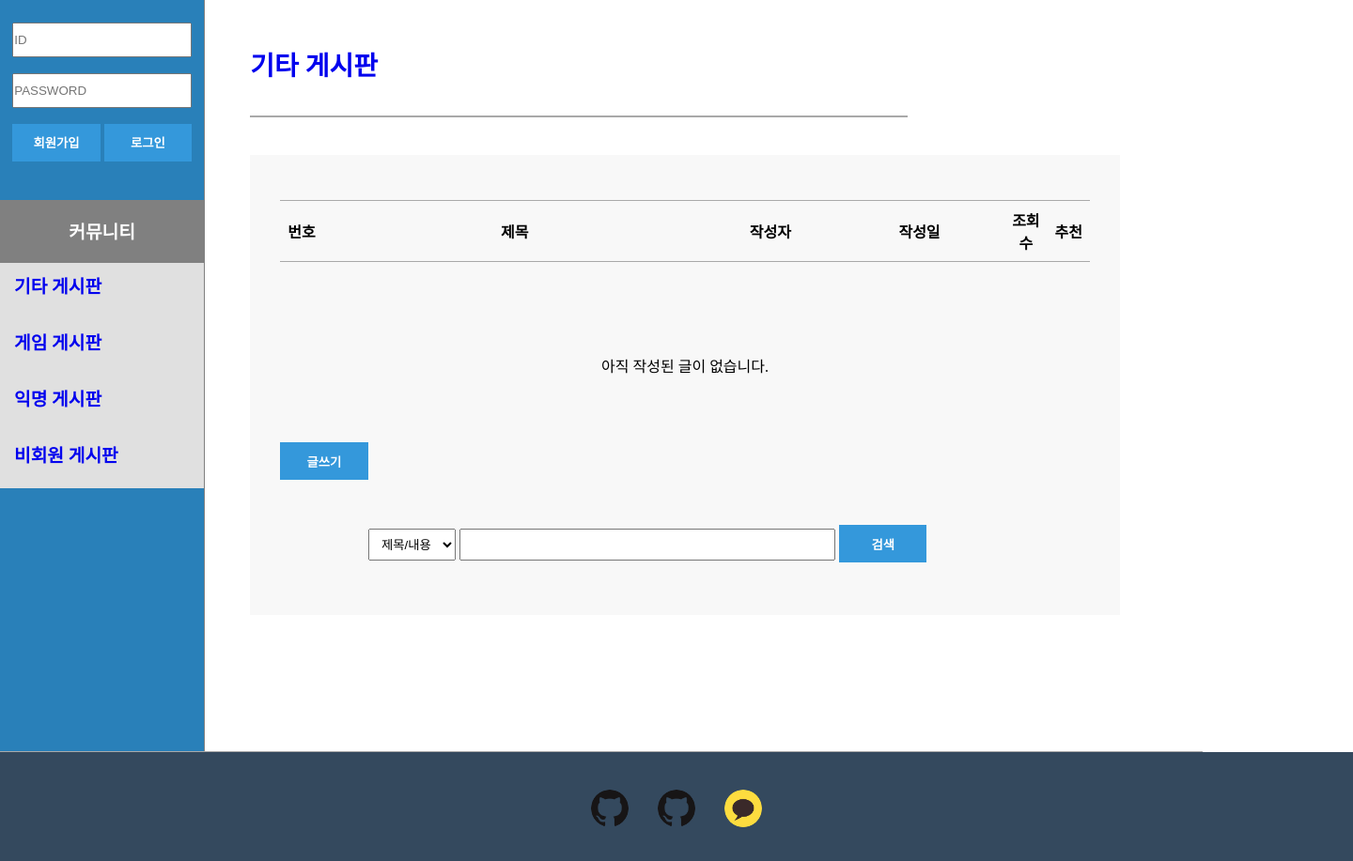
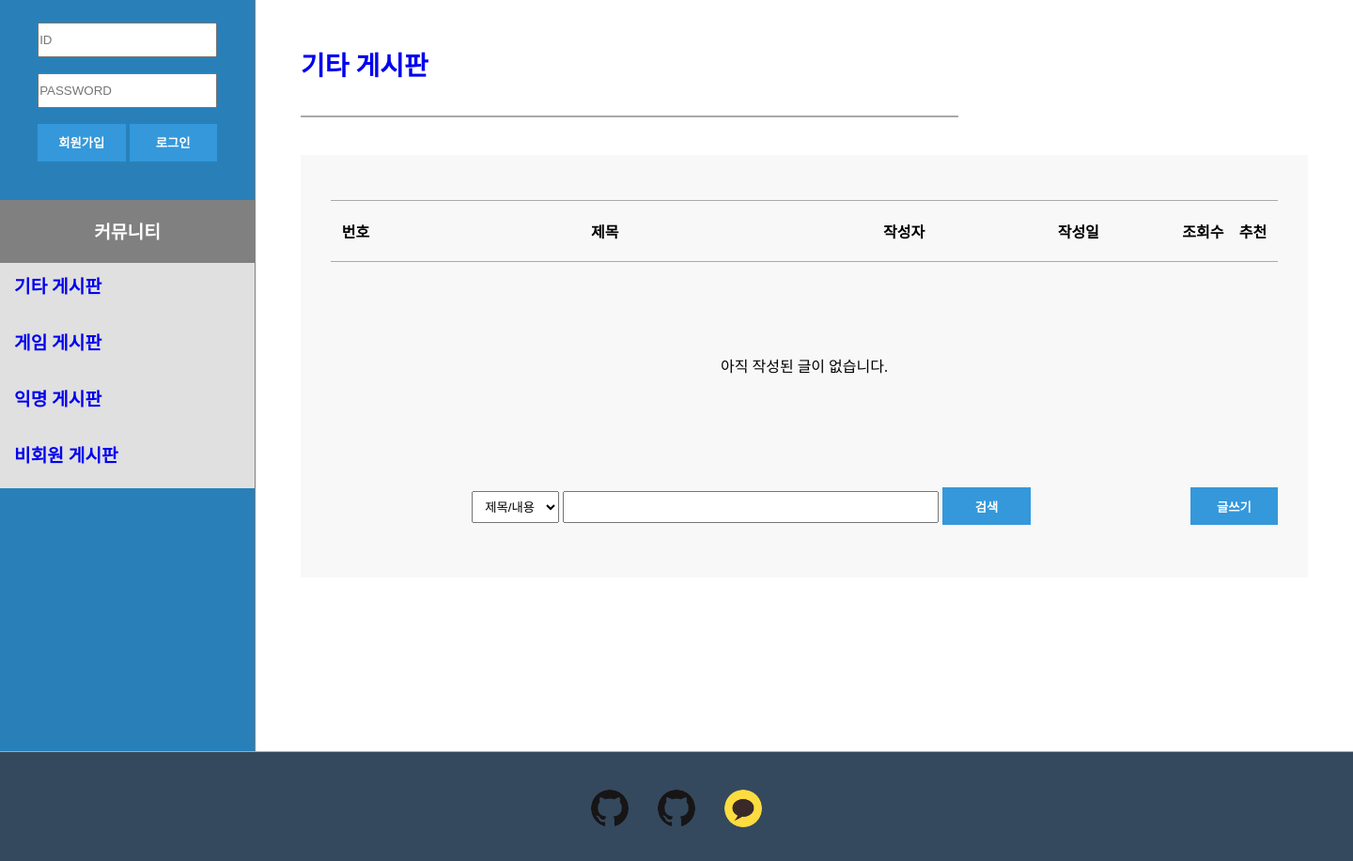
Before and after one commit to fpem123/flask_board, a Flask app: page /board/articles?board=etc in a window 1440 px wide. Shown: the part 112-1029 px from the top of the page at 94% size. Run offline with Flask 2, Linux system fonts and the light colour scheme; data that the repository does not hold is empty.

Commit message:
약간의 반응형

```diff
--- a/static/css/all_page.css
+++ b/static/css/all_page.css
@@ -80,14 +80,16 @@ footer {
 .wrapper {
     height: auto;
     display: flex;
-    width: 80em;
+    width: 100%;
+    min-width: 75em;
     border-bottom: 0.1em solid darkgray;
 }
 
 /* 사이드바 */
 .sidebar {
     background-color: #2980B9;
-    width: 15em;
+    min-width: 15em;
+    max-width: 20em;
     border-right: 0.01em grey solid;
     min-height: 50em;
 }
@@ -141,10 +143,12 @@ footer {
     padding: 10px 0px 0px 15px;
 }
 
-/* 변하는 페이지 */
+/* 페이지 */
 .frame {
     width: calc(100% - 10em);
     padding: 3em 0em 0em 3em;
+    min-width: 70em;
+    max-width: 75em;
 }
 
 /* 페이지 전광판 */
@@ -162,7 +166,7 @@ footer {
     padding: 3em 2em 2.5em 2em;
     background-color: #F8F8F8;
     margin: 2.5em 0em 2.5em 0em;
-    width: 85%;
+    width: 90%;
 }
 
 p.msg{
@@ -192,9 +196,3 @@ button.icon-btn.kakao-btn {
     background: url("/static/icons/ico-kakao.png") no-repeat;
     background-size: cover;
 }
-
-@media (max-width:700px) {
-    .sidebar{
-        display:none;
-    }
-}
--- a/static/css/article_read.css
+++ b/static/css/article_read.css
@@ -22,6 +22,10 @@ div.article {
     font-weight: bold;
     display: block;
     margin-bottom: 0.75em;
+}
+
+.ck.ck-editor {
+    margin: 2em 0em 0em 0em;
 }
 
 .hit-btn {
--- a/static/css/board.css
+++ b/static/css/board.css
@@ -2,9 +2,10 @@
 
 /* 게시판 테이블 */
 .board-table {
+    width: 100%;
     border-top: 0.1em solid darkgrey;
     border-bottom: 0.1em solid darkgrey;
-    margin-bottom: 2em;
+    margin: 0em auto 2em auto;
 }
 
 .board-table>colgroup .col-num, .board-table>colgroup .col-view, .board-table>colgroup .col-hit{
--- a/static/scripts/CKEditor_util.js
+++ b/static/scripts/CKEditor_util.js
@@ -4,8 +4,7 @@ function setCkeditor(board){
     ClassicEditor
     .create( document.querySelector( '#editor' ), {
         language: { ui: 'ko', content: 'ko'},
-        ckfinder : { uploadUrl: `/board/${board}/image-upload` },
-        style : { margin: "1.5em 0em 1.5em 0em"}
+        ckfinder : { uploadUrl: `/board/${board}/image-upload` }
     })
     .then(editor => {
         ckEditor = editor;
@@ -14,7 +13,6 @@ function setCkeditor(board){
         console.error(error);
     });
 }
-
 
 function setCkeditorReadOnly(){
     ClassicEditor
--- a/templates/article_page.html
+++ b/templates/article_page.html
@@ -33,9 +33,7 @@
                                 <li class="article-info-2">조회수 {{ article_view }} | 추천 <label name="hit">{{ article_hit }}</label></li>
                             </ul>
                         </div>
-
                         <br>
-
                         <textarea id="content" rows="30" onkeydown="return onKeydownTap(this);">
                             {{ article_content }}
                         </textarea>
--- a/templates/frame_board.html
+++ b/templates/frame_board.html
@@ -61,7 +61,7 @@
     {% endif %}
 {% endif %}
 <div class='board-bottom'>
-    <button class="right_btn" type="button" onclick="location.href='{{ url_for('articleCreate', board=board) }}'">글쓰기</button>
+    <button class="right-btn" type="button" onclick="location.href='{{ url_for('articleCreate', board=board) }}'">글쓰기</button>
     <div class='paging'>
     {% if articles %}
         <ui>
```
